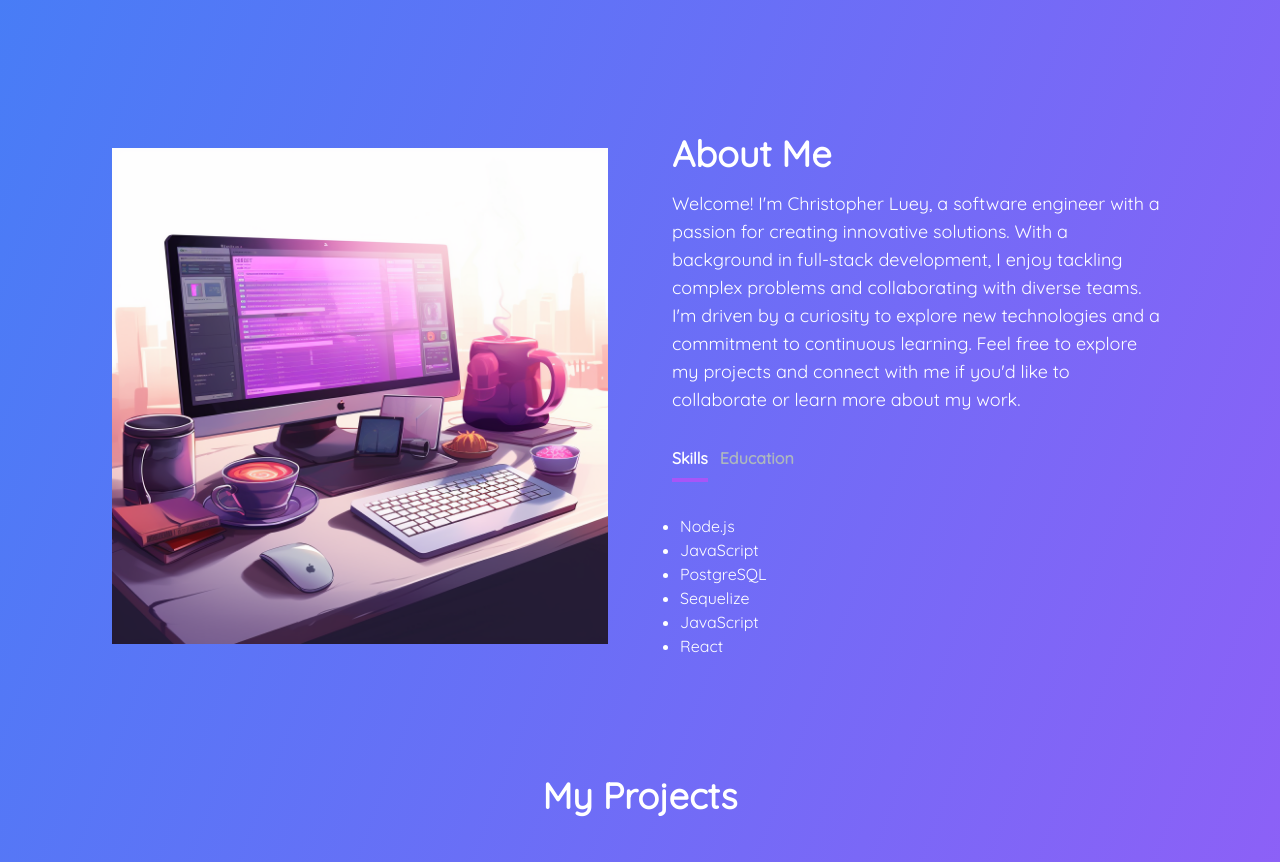
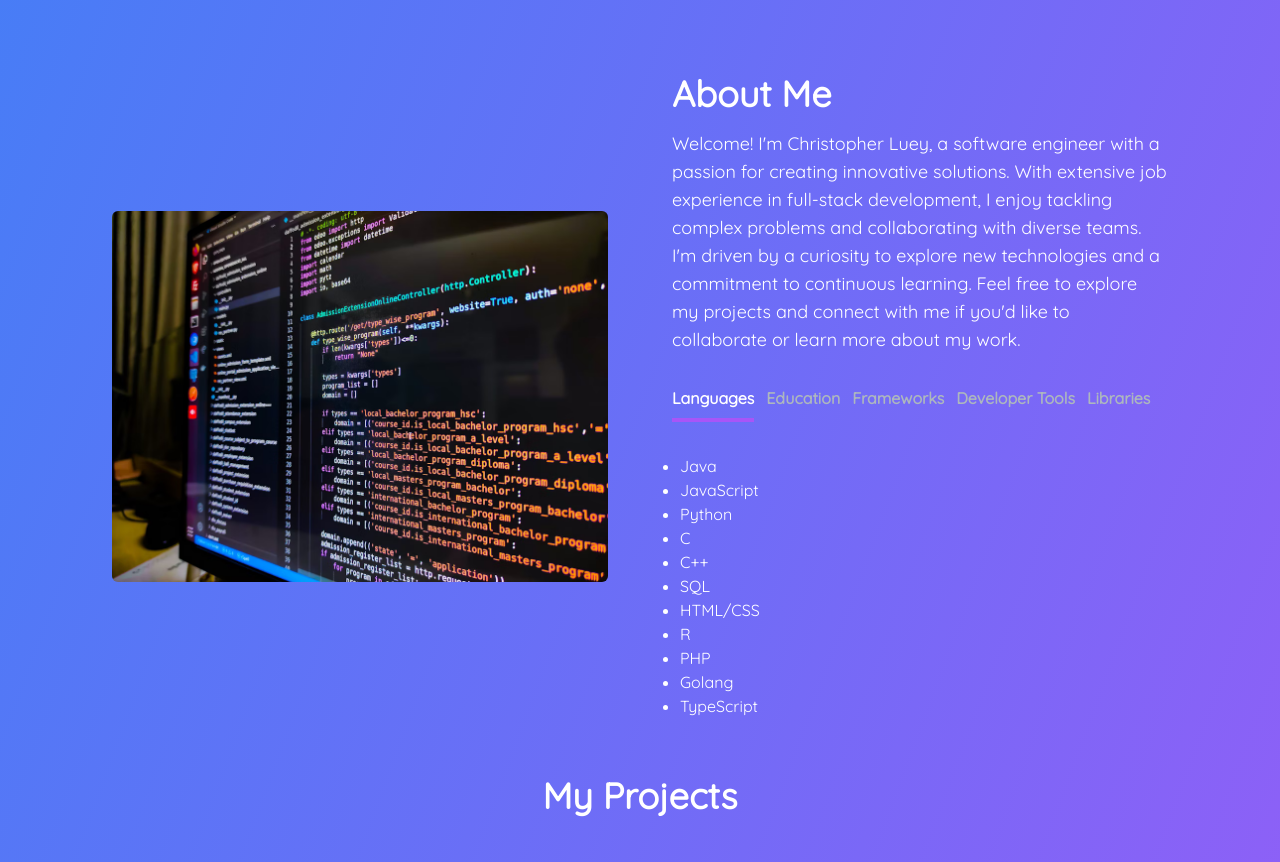
Before and after one commit to chrisluey/personal-website-2024, a Next.js app: page / in a window 1280 px wide. Shown: the part 820-1682 px from the top of the page. Built offline with nearby package versions, Linux system fonts and the light colour scheme.

Commit message:
image change and about section filling

```diff
--- a/src/app/components/AboutSection.jsx
+++ b/src/app/components/AboutSection.jsx
@@ -5,16 +5,61 @@ import TabButton from "./TabButton";
 
 const TAB_DATA = [
   {
-    title: "Skills",
-    id: "skills",
+    title: "Languages",
+    id: "languages",
     content: (
       <ul className="list-disc pl-2">
+        <li>Java</li>
+        <li>JavaScript</li>
+        <li>Python</li>
+        <li>C</li>
+        <li>C++</li>
+        <li>SQL</li>
+        <li>HTML/CSS</li>
+        <li>R</li>
+        <li>PHP</li>
+        <li>Golang</li>
+        <li>TypeScript</li>
+      </ul>
+    ),
+  },
+  {
+    title: "Frameworks",
+    id: "frameworks",
+    content: (
+      <ul className="list-disc pl-2">
+        <li>React.js</li>
         <li>Node.js</li>
-        <li>JavaScript</li>
-        <li>PostgreSQL</li>
-        <li>Sequelize</li>
-        <li>JavaScript</li>
-        <li>React</li>
+        <li>JUnit</li>
+        <li>Vue.js</li>
+        <li>Electron</li>
+        <li>AJAX</li>
+        <li>jQuery</li>
+      </ul>
+    ),
+  },
+  {
+    title: "Developer Tools",
+    id: "developer_tools",
+    content: (
+      <ul className="list-disc pl-2">
+        <li>Git</li>
+        <li>Google Cloud Platform</li>
+        <li>VS Code</li>
+        <li>IntelliJ</li>
+        <li>PlatformIO</li>
+        <li>DynamoDB</li>
+        <li>Jenkins</li>
+      </ul>
+    ),
+  },
+  {
+    title: "Libraries",
+    id: "libraries",
+    content: (
+      <ul className="list-disc pl-2">
+        <li>MATLAB</li>
+        <li>Numpy</li>
       </ul>
     ),
   },
@@ -40,7 +85,7 @@ const TAB_DATA = [
 ];
 
 const AboutSection = () => {
-  const [tab, setTab] = useState("skills");
+  const [tab, setTab] = useState("languages");
   const [isPending, startTransition] = useTransition();
 
   const handleTabChange = (id) => {
@@ -52,22 +97,22 @@ const AboutSection = () => {
   return (
     <section className="text-white flex items-center justify-center h-screen" id="about">
       <div className="md:grid md:grid-cols-2 gap-8 items-center py-8 px-4 xl:gap-16 sm:py-16 xl:px-16">
-        <Image src="/images/about-image.png" width={500} height={500} />
+        <Image class="rounded-md" src="/images/stock-software-dev.png" width={500} height={500} />
         <div className="mt-4 md:mt-0 text-left flex flex-col h-full">
           <h2 className="text-4xl font-bold text-white mb-4">About Me</h2>
           <p className="text-base lg:text-lg">
           Welcome! I'm Christopher Luey, a software engineer with a passion for creating innovative solutions.
-          With a background in full-stack development, I enjoy tackling complex problems and collaborating with diverse teams.
+          With extensive job experience in full-stack development, I enjoy tackling complex problems and collaborating with diverse teams.
           I'm driven by a curiosity to explore new technologies and a commitment to continuous learning.
           Feel free to explore my projects and connect with me if you'd like to collaborate or learn more about my work.
           </p>
           <div className="flex flex-row justify-start mt-8">
             <TabButton
-              selectTab={() => handleTabChange("skills")}
-              active={tab === "skills"}
+              selectTab={() => handleTabChange("languages")}
+              active={tab === "languages"}
             >
               {" "}
-              Skills{" "}
+              Languages{" "}
             </TabButton>
             <TabButton
               selectTab={() => handleTabChange("education")}
@@ -75,6 +120,27 @@ const AboutSection = () => {
             >
               {" "}
               Education{" "}
+            </TabButton>
+            <TabButton
+              selectTab={() => handleTabChange("frameworks")}
+              active={tab === "frameworks"}
+            >
+              {" "}
+              Frameworks{" "}
+            </TabButton>
+            <TabButton
+              selectTab={() => handleTabChange("developer_tools")}
+              active={tab === "developer_tools"}
+            >
+              {" "}
+              Developer Tools{" "}
+            </TabButton>
+            <TabButton
+              selectTab={() => handleTabChange("libraries")}
+              active={tab === "libraries"}
+            >
+              {" "}
+              Libraries{" "}
             </TabButton>
             {/* <TabButton
               selectTab={() => handleTabChange("certifications")}
```
Also changed, not shown: public/images/stock-software-dev.png (added).
